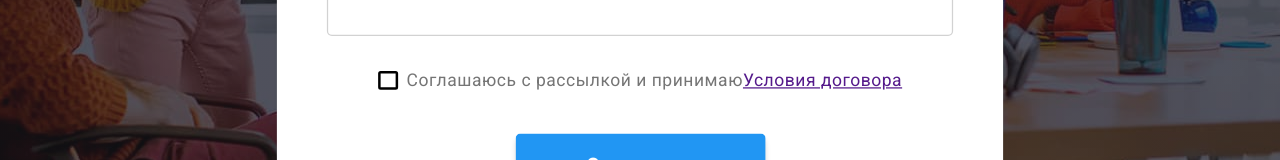
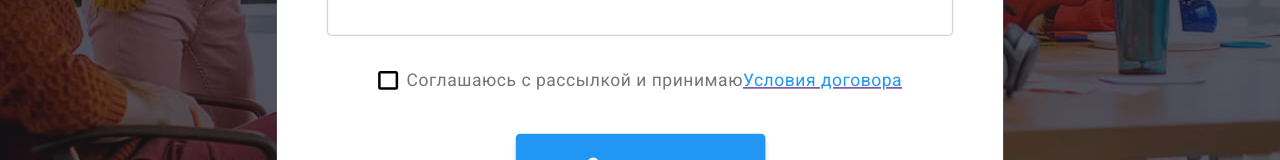
Before and after one commit to valerykyr23/goit-markup-hw-06, a plain HTML site: page index.html in a window 1280 px wide. Both pictures are taken after a click on the button "Заказать услугу". Shown: the part 521-681 px from the top of the page. Drawn offline with nearby package versions, Linux system fonts and the light colour scheme.

Commit message:
Изменяет цвет ссылки в модалке

```diff
--- a/css/styles.css
+++ b/css/styles.css
@@ -900,3 +900,7 @@ textarea {
   align-items: center;
   margin-right: 7px;
 }
+
+.term-link {
+  color: var(--accent-color);
+}
--- a/index.html
+++ b/index.html
@@ -389,7 +389,7 @@
 
     <input type="checkbox" class="modal-chekbox visually-hidden" name="chekbox" id="chekbox">
 
-            <label  for="chekbox"  class="modal-agreement"> <span class="check"><svg  class="modal-check-icon" width="16" height="15"><use href="./images/icon.svg.svg#icon-check"></use></svg></span>Соглашаюсь с рассылкой и принимаю <a href=""> <span>Условия договора</span> </a></label>
+            <label  for="chekbox"  class="modal-agreement"> <span class="check"><svg  class="modal-check-icon" width="16" height="15"><use href="./images/icon.svg.svg#icon-check"></use></svg></span>Соглашаюсь с рассылкой и принимаю <a href=""> <span class="term-link">Условия договора</span> </a></label>
 
 
             <button class="modal-submit-btn"  type="submit">Отправить</button>
```
